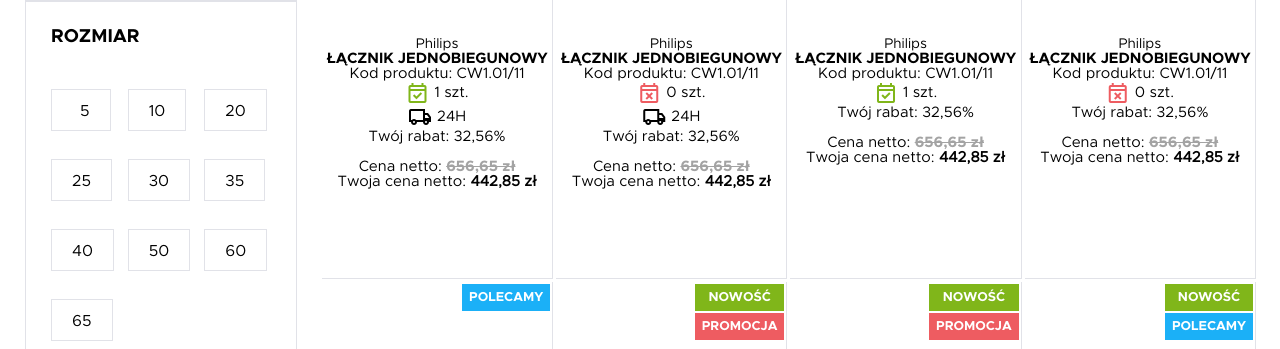
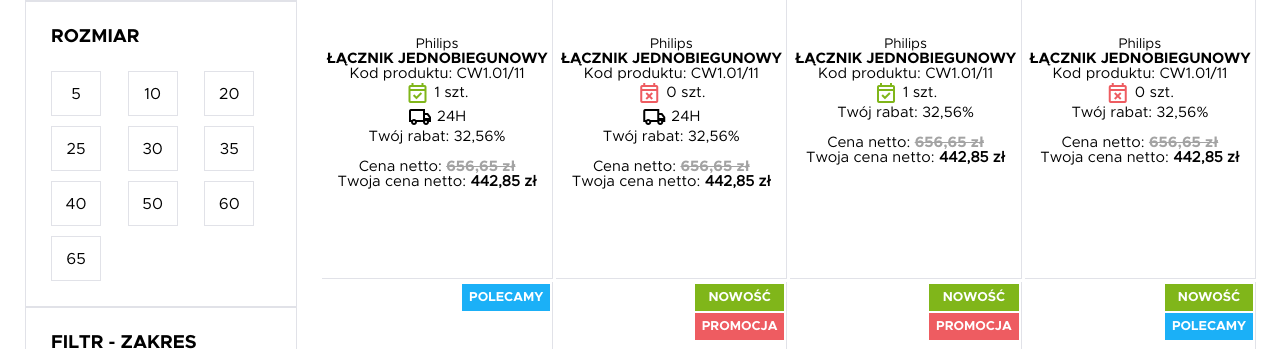
Before and after one commit to hub-hej/shop, a PHP site: page /index2.html in a window 1280 px wide. Shown: the part 1855-2204 px from the top of the page. Run offline with PHP 8.4, Linux system fonts and the light colour scheme; some libraries are stand-ins or nearby versions.

Commit message:
Little modifications

```diff
--- a/index2.php
+++ b/index2.php
@@ -494,7 +494,7 @@
                         <h3>GNIAZDKA, WYŁĄCZNIKI</h3>
 
                         <div class="text-menu">
-                            <ul>
+                            <ul class="menu_container">
                                 <button class="collapsible">SCHNEIDER ELECTRIC</button>
                                 <div class="content">
                                     <p>SPARK</p>
--- a/style2.css
+++ b/style2.css
@@ -1061,24 +1061,27 @@
 }
 .box_input {
     visibility: hidden;
+    display: none;
 }
 .check_box {
     display: inline-block;
-    line-height: 38px;
+    line-height: 40px;
     border: 1px solid #e1e2e8;
-    padding-left: 20px;
-    padding-right: 20px;
     padding-top: 2px;
     font-family: var(--font-family-secondary);
+    width: 50px;
+    height: 45px;
+    text-align: center;
 }
 .check_box_number {
     display: inline-block;
-    line-height: 38px;
+    line-height: 40px;
     border: 1px solid #e1e2e8;
-    padding-left: 28px;
-    padding-right: 20px;
     padding-top: 2px;
     font-family: var(--font-family-secondary);
+    width: 50px;
+    height: 45px;
+    text-align: center;
 }
 
 @media screen and (max-width: 1800px) {
--- a/style2_php.css
+++ b/style2_php.css
@@ -1143,6 +1143,9 @@
 .block-first{
     display: block;
 }
+.menu_container, .filters h3, .option-filter ul{
+    margin-bottom: 0!important;
+}
 @media screen and (max-width: 1800px) {
     .different-color {
         grid-template-columns: repeat(3, minmax(0, 1fr));
```
Also changed, not shown: other parts of style2.css (+31 -11 lines).
